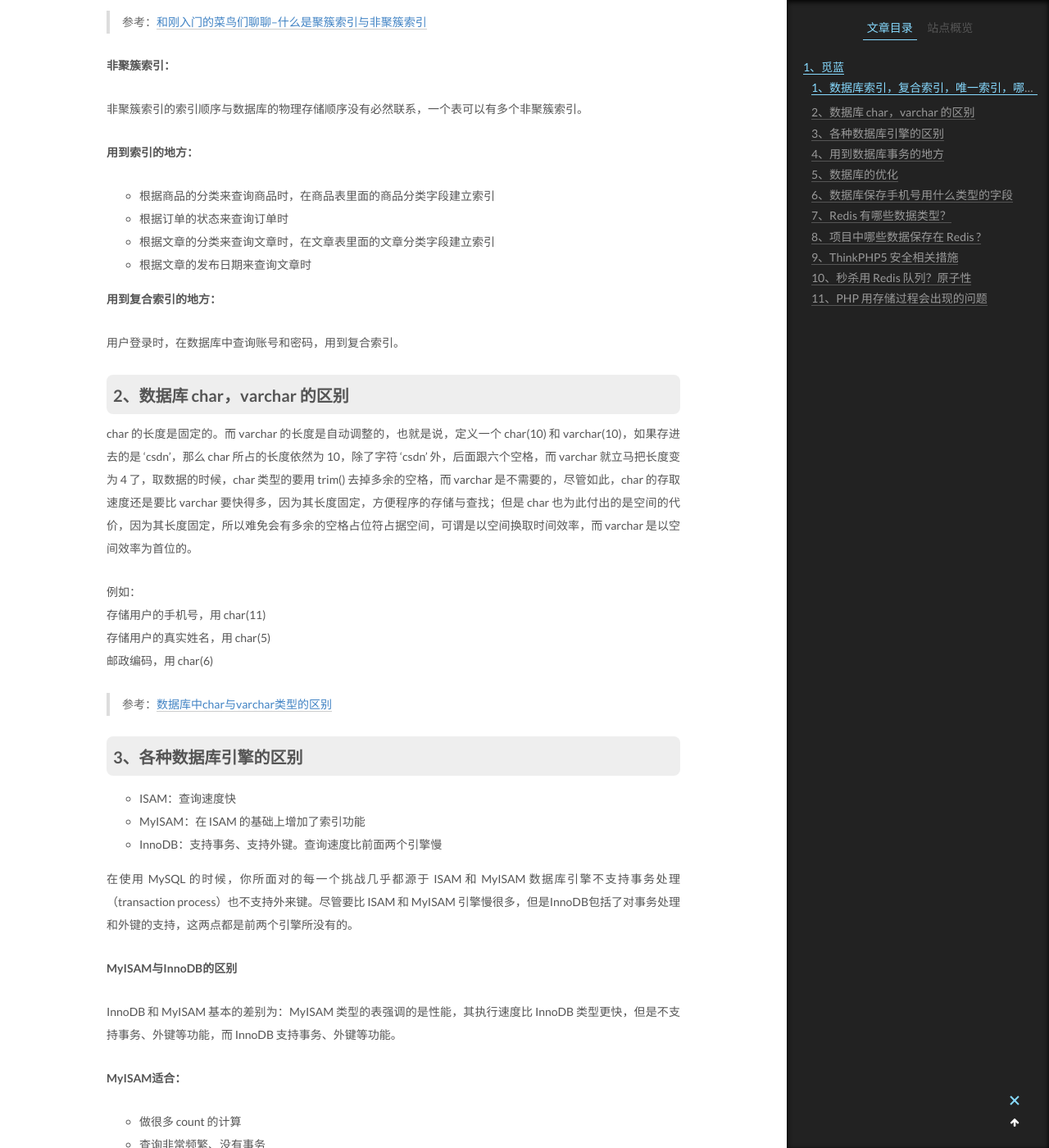
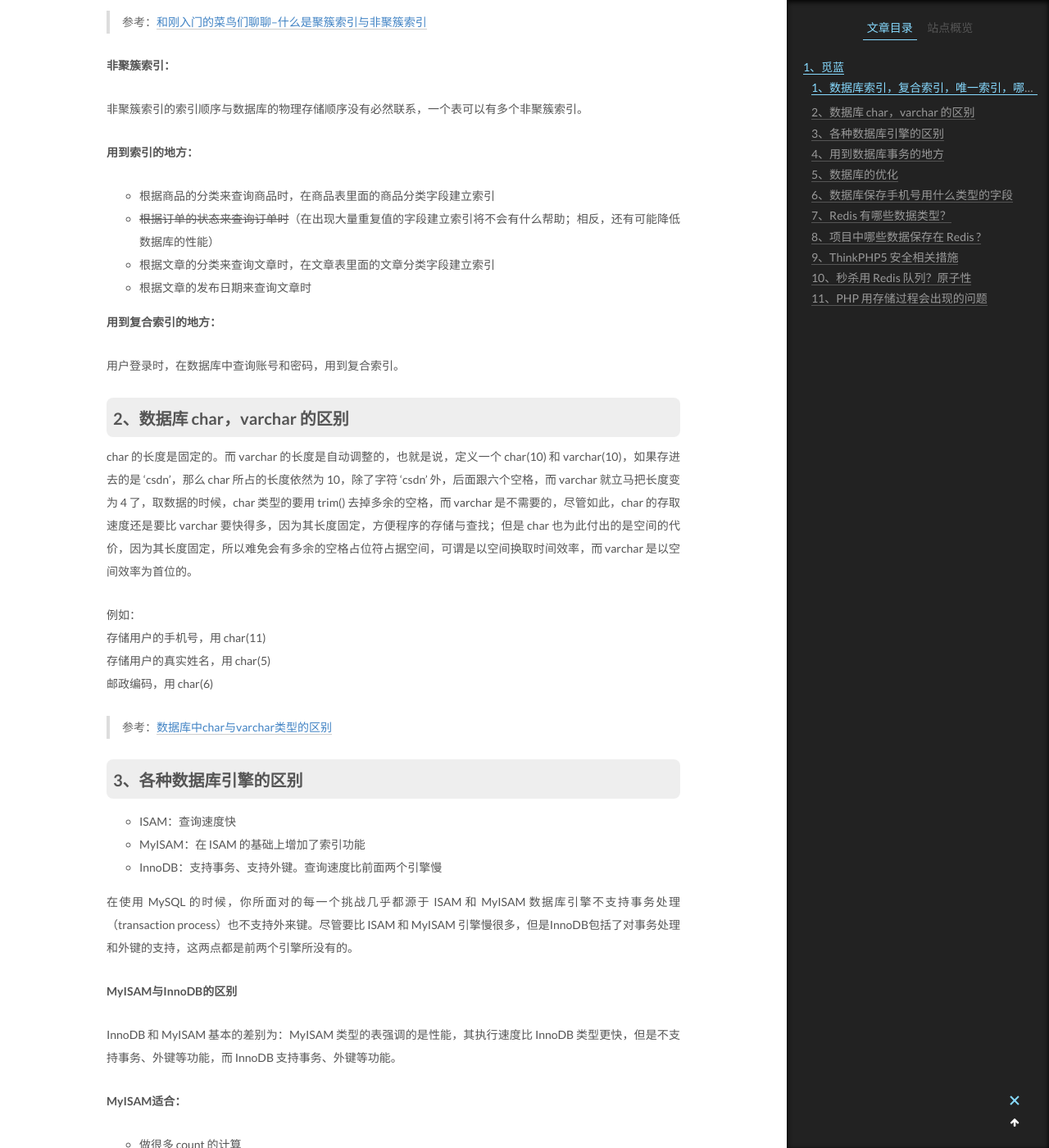
Before and after one commit to nnngu/LearningNotes, a Jekyll site: the page built from _posts/2018-06-05-PHP 面试题收集.md, in a window 1280 px wide and 1400 px high, scrolled down 1069 px. Shown: the whole window at 82% size. Built offline with Jekyll 4.4.1, drawn with Linux system fonts in a browser that asks for light colours.

Commit message:
修改文件: _posts/2018-06-05-PHP 面试题收集.md

```diff
--- a/_posts/2018-06-05-PHP 面试题收集.md
+++ b/_posts/2018-06-05-PHP 面试题收集.md
@@ -40,7 +40,7 @@ Unique Index 就是额外添加的唯一性约束。该约束严格的保证索
 **用到索引的地方：**
 
 * 根据商品的分类来查询商品时，在商品表里面的商品分类字段建立索引
-* 根据订单的状态来查询订单时
+* ~~根据订单的状态来查询订单时~~（在出现大量重复值的字段建立索引将不会有什么帮助；相反，还有可能降低数据库的性能）
 * 根据文章的分类来查询文章时，在文章表里面的文章分类字段建立索引
 * 根据文章的发布日期来查询文章时
 
```
